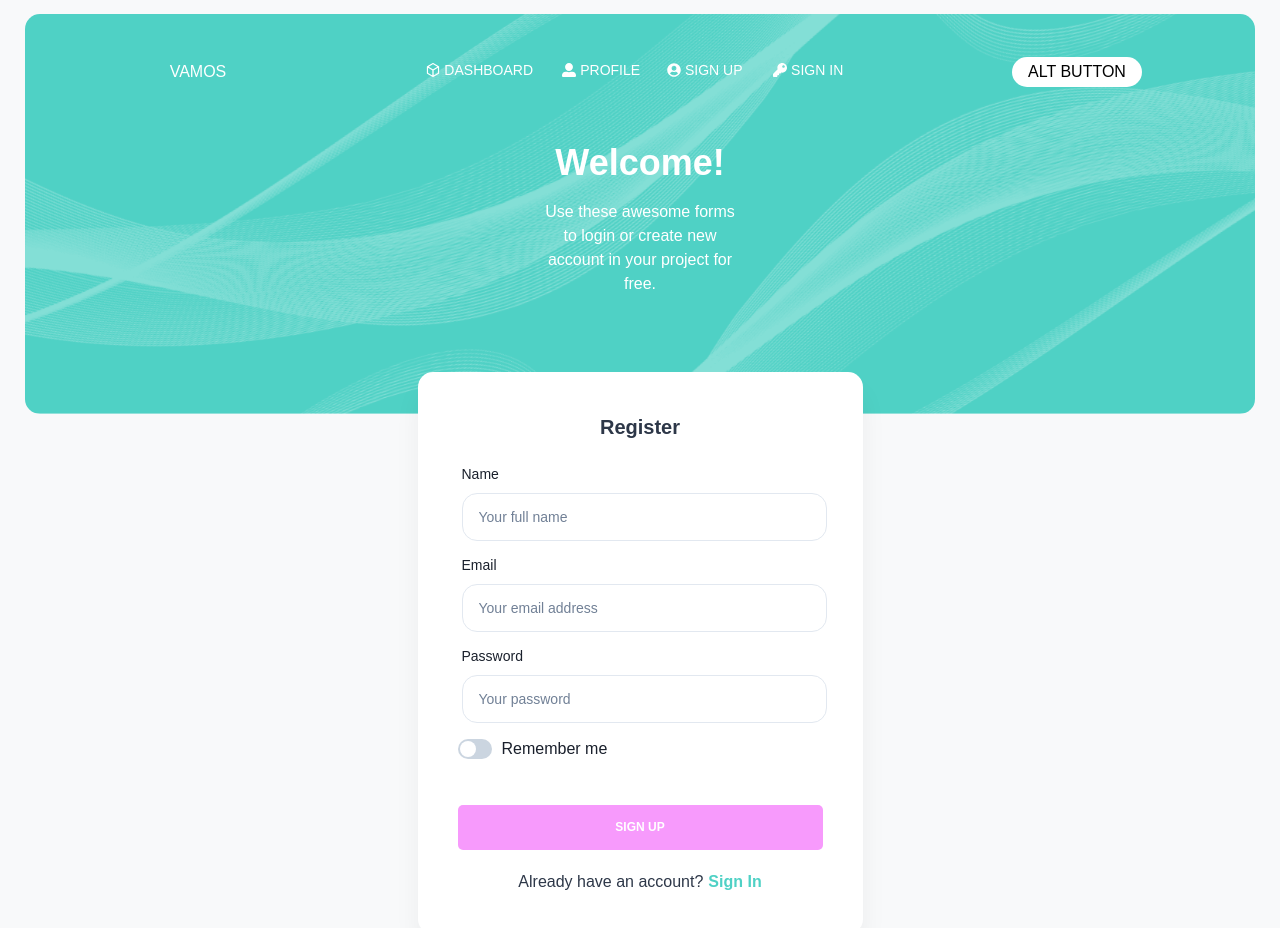
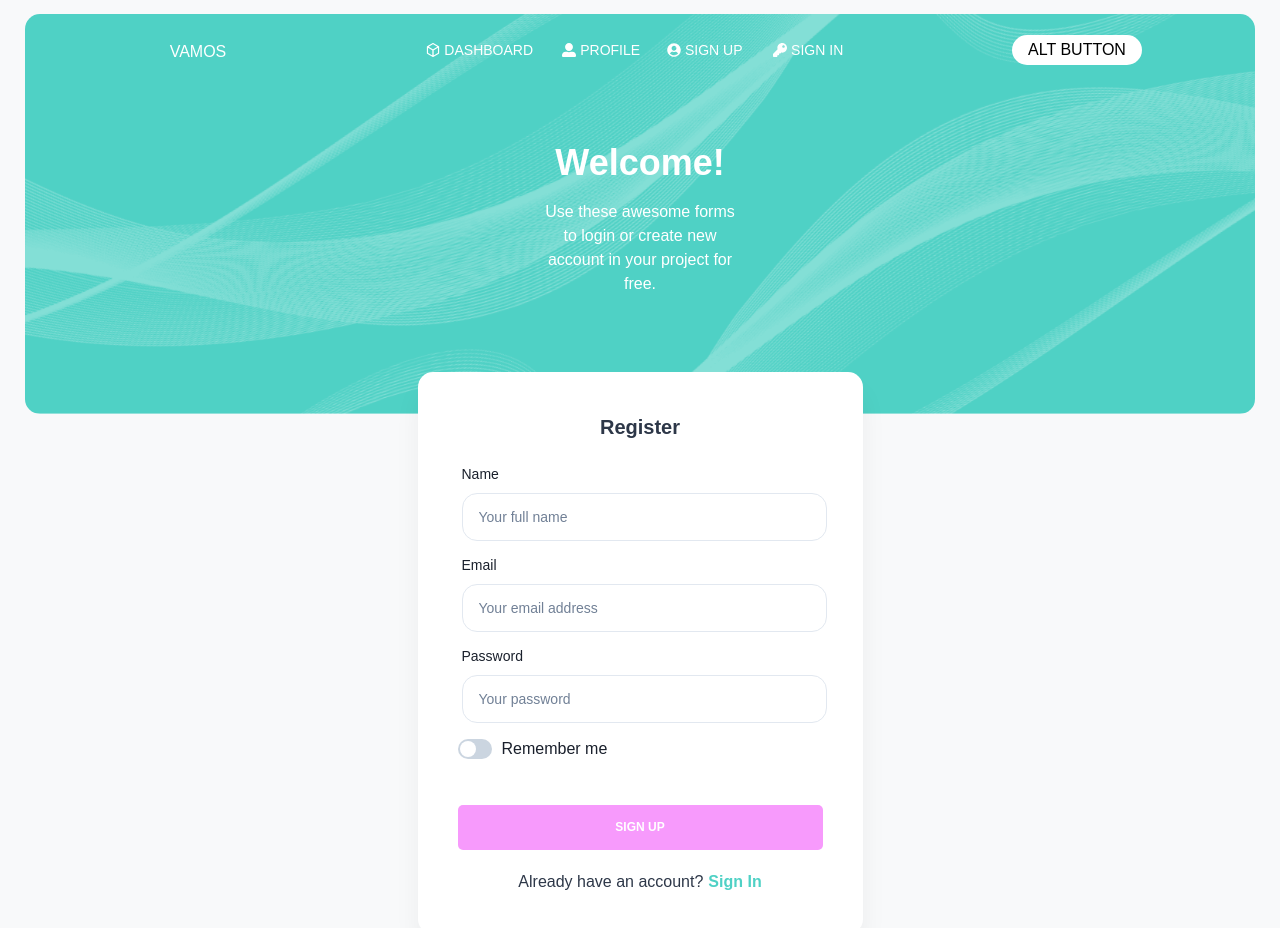
Before and after one commit to TrygveRuudShift/vamos, a Next.js app: page /register in a window 1280 px wide. Shown: the top 928 px of the page. Built offline with nearby package versions, Linux system fonts and the light colour scheme.

Commit message:
Edited styling of navBar
Edited shadow and placement of elements in NavBar

Issue: #17
Co-Authored-By: Trygve <trygvru@stud.ntnu.no>

```diff
--- a/src/components/atoms/NavBar/NavBar.tsx
+++ b/src/components/atoms/NavBar/NavBar.tsx
@@ -36,17 +36,16 @@ export const NavBar: React.FC<BoxProps> = ({backgroundtype, ...props }: BoxProps
             fontcolor2="white"
             backgroundimage="linear-gradient(to right, darkblue, black)"
             backgroundcolor="rgba(255, 255, 255, 0.5)"
-            shadowvalue="2xl"
+            shadowvalue="7px 7px 12px 7px rgba(0, 0, 0, 0.05)"
         }
     }
 
-    let style0 = {
-        position:"relative", left:"0", width:"31%", marginTop:"0px", height:"100%", fontSize:"14px"};
+    let style0 = {position:"relative", left:"0", width:"31%", marginTop:"0px", height:"100%", fontSize:"14px"};
     let style1 = {position:"relative", left:"0", width:"23%", marginTop:"0px", height:"100%", fontSize:"14px"};
     let style2 = {bottom:'0', alignItems: "center", display: "flex", justifyContent: "center"};
 
     return (
-        <Box shadow={shadowvalue} backgroundColor={backgroundcolor} backdropFilter={backdropfilter} borderColor={bordercolor} borderWidth={borderwidth} borderRadius='12px' display='flex' alignItems='baseline' h='50px' {...props}>
+        <Box position="absolute" w="80vw" mt="50px" left="50%" transform="translate(-50%, -50%)" zIndex="1000" shadow={shadowvalue} backgroundColor={backgroundcolor} backdropFilter={backdropfilter} borderColor={bordercolor} borderWidth={borderwidth} borderRadius='12px' display='flex' alignItems='baseline' h='50px' {...props}>
             <Box as='button' style={{position:"sticky", marginLeft:"10px", width:"120px", height:"30px", marginTop:"10px"}} borderRadius='md' color={fontcolor} >
                 VAMOS</Box>
             <Box style={{position:"relative", marginLeft:"auto", marginRight:"auto", width:"450px", marginTop:"10px", height:"30px"}}>
@@ -59,7 +58,7 @@ export const NavBar: React.FC<BoxProps> = ({backgroundtype, ...props }: BoxProps
                 <Box as='button' style={Object.assign(style1)} borderRadius='md' color={fontcolor} px={2} h={8}>
                     <Box style={style2}><FaKey/>&nbsp;SIGN IN</Box></Box>
             </Box>
-            <Box as='button' style={{position:'sticky', marginRight:"10px", width:"130px", marginTop:"10px", height:"30px"}} borderRadius='20px' color={fontcolor2} backgroundImage={backgroundimage} px={4} h={8}>
+            <Box as='button' style={{position:'relative', marginRight:"10px", width:"130px", height:"30px", bottom:"2.5px"}} borderRadius='20px' color={fontcolor2} backgroundImage={backgroundimage}>
                 ALT BUTTON</Box>
             </Box>
     )
--- a/src/pages/login.tsx
+++ b/src/pages/login.tsx
@@ -24,12 +24,6 @@ export default function Login() {
     <Flex position="relative" mb="0px">
       <NavBar
         backgroundtype="blur"
-        position="absolute"
-        w="80vw"
-        mt="50px"
-        left="50%"
-        transform="translate(-50%, -50%)"
-        zIndex="1000"
       />
       <Flex
         h={{ sm: "initial", md: "75vh", lg: "85vh" }}
--- a/src/pages/register.tsx
+++ b/src/pages/register.tsx
@@ -30,12 +30,6 @@ export default function Register() {
     >
       <NavBar
         backgroundtype="clear"
-        position="absolute"
-        w="80vw"
-        mt="70px"
-        left="50%"
-        transform="translate(-50%, -50%)"
-        zIndex="1000"
       />
       <Box
         position="absolute"
```
Also changed, not shown: 1 other file (tests, documents, lock files or other folders).
